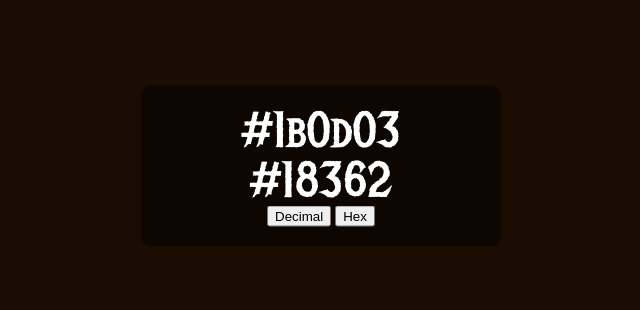
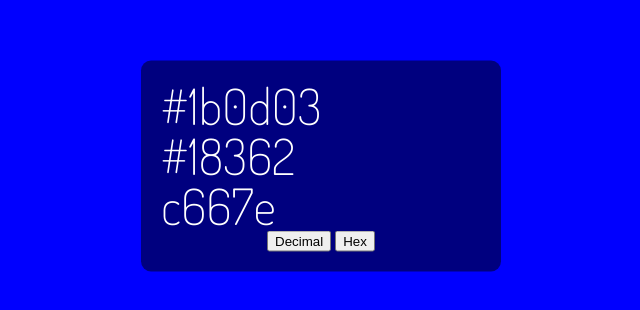
Before and after one commit to defsax/hexclock, a plain HTML site: page index.html in a window 1280 px wide. Shown: the part 234-544 px from the top of the page, without its empty margins (319-959 px from the left). Drawn offline with Linux system fonts and the light colour scheme.

Commit message:
Converted seconds since midnight to hex time successfully. Increased resolution to .fffff

```diff
--- a/index.html
+++ b/index.html
@@ -6,15 +6,17 @@
 		<meta name="viewport" content="width=device-width, initial-scale=1">
 		<link rel="stylesheet" href="reset.css">
 		<link rel="stylesheet" href="style.css">
-		<link href="https://fonts.googleapis.com/css2?family=Metal+Mania&display=swap" rel="stylesheet">
+    <link href="https://fonts.googleapis.com/css2?family=Dosis:wght@200&display=swap" rel="stylesheet">
   </head>
 
   <body id="background" onload="hexClock()">
     <div id="menu" class="centre">
       <h1 id="hex"></h1>
       <h1 id="dec"></h1>
-      <button id="decimal">Decimal</button>
-      <button id="hexi">Hex</button>
+      <h1 id="secs"></h1>
+      <h1 id="converted"></h1>
+      <button id="decimal" onclick="display()">Decimal</button>
+      <button id="hexi" onclick="convert()">Hex</button>
     <div>
     <div id="time" class="centre">
       <h1 id="hour"></h1>
--- a/script.js
+++ b/script.js
@@ -105,9 +105,41 @@ function hexClock(){
   if(s.length < 2)
     s = '0' + s;
 
-  background.style.backgroundColor = "#" + h + m + s
+  //background.style.backgroundColor = "#" + h + m + s
 
   document.getElementById("hex").innerHTML = "#" + h + m + s;
 
+  convert();
+
   setInterval('hexClock()', 1000);
 }
+
+function display(){
+  document.getElementById("secs").innerHTML = secsSinceMidnight();
+}
+function convert(){
+
+  const decSecondsRange = { min: 0, max: 86400 };
+  const hexSecondsRange = { min: 0, max: 1048575 };
+
+  let normalized = normalize(secsSinceMidnight(), decSecondsRange, hexSecondsRange);
+
+  document.getElementById("converted").innerHTML = normalized.toString(16);
+  //debugger;
+  let backCol = "#" + normalized.toString(16);
+  background.style.backgroundColor = backCol;
+}
+
+function secsSinceMidnight(){
+  let now = new Date();
+  let then = new Date(now.getFullYear(), now.getMonth(), now.getDate(), 0, 0, 0);
+  let diff = now.getTime() - then.getTime();
+  return diff / 1000;
+}
+
+function normalize(x, inRange, outRange){
+
+  let normalized = (outRange.max - outRange.min) * ((x - inRange.min) / (inRange.max - inRange.min)) + outRange.min;
+
+  return Math.round(normalized);
+}
--- a/style.css
+++ b/style.css
@@ -12,11 +12,13 @@
   display: none;
 }
 
-#hex, #dec{
+#hex, #dec, #secs, #converted{
   /*font: 30px Courier;*/
-  font-family: 'Metal Mania', cursive;
+  /*font-family: 'Metal Mania', cursive;*/
+  font-family: 'Dosis', sans-serif;
   font-size: 50px;
   color: white;
+  text-align: left;
 }
 #menu{
   background: rgba(0, 0, 0, 0.5);
```
